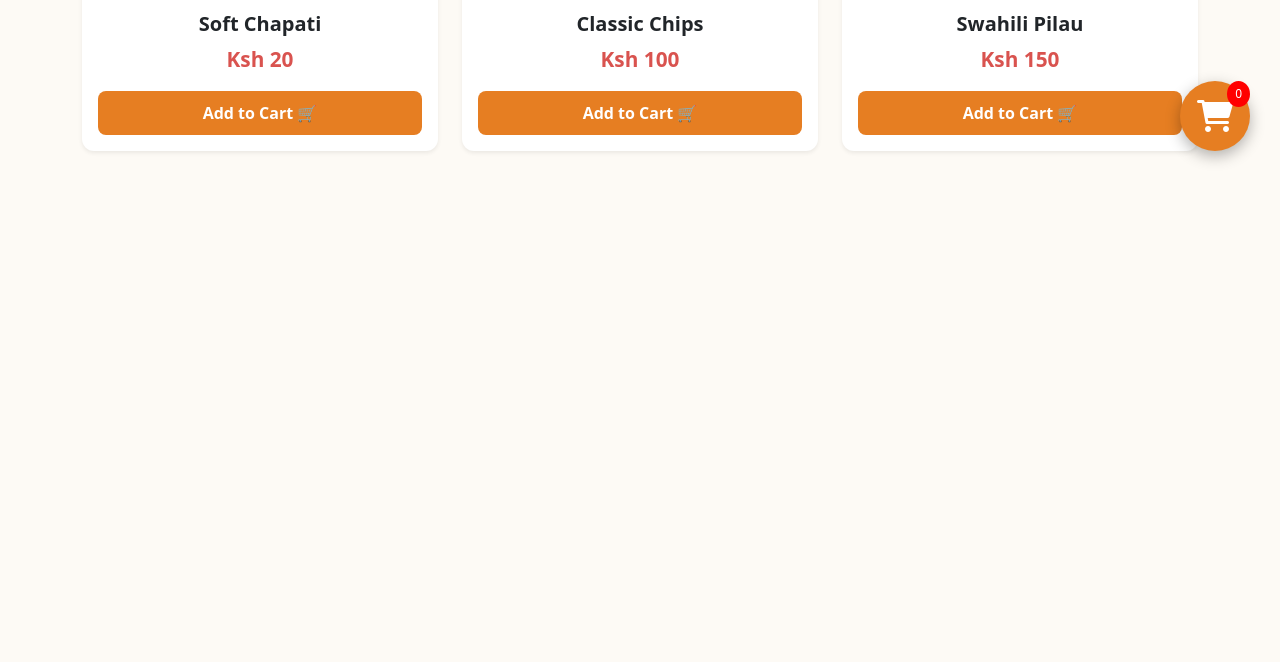
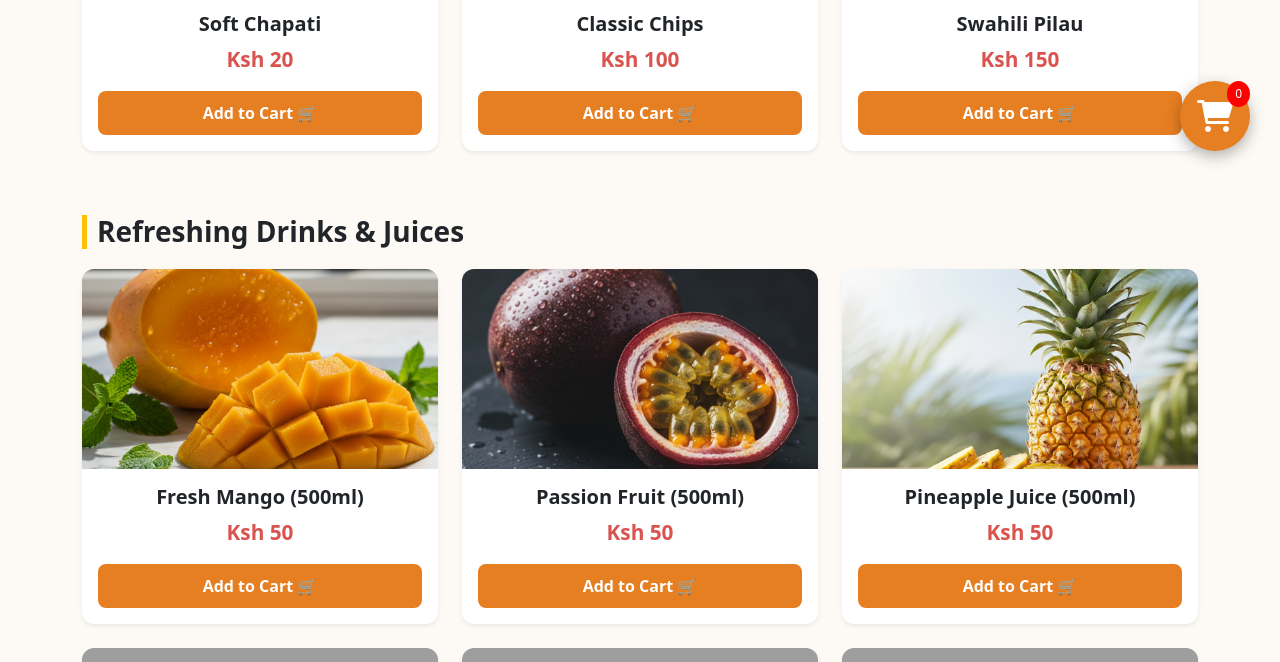
Before and after one commit to macfeighbitange1-dot/prince-kitchen, a Flask app: page / in a window 1280 px wide. Shown: the part 619-1281 px from the top of the page. Before the commit the page ends 781 px from the top, so only its background shows below. Run offline with Flask 3, Linux system fonts and the light colour scheme; data comes from the database, SQL or seed files in the repository; grey boxes are pictures that could not be loaded.

Commit message:
index.html

```diff
--- a/templates/index.html
+++ b/templates/index.html
@@ -44,13 +44,14 @@
         </div>
     </header>
 
-    <section id="menu" class="container py-5">
+    <main class="container py-5">
+        <section id="meals">
             <h3 class="category-header">Delicious Meals</h3>
             <div class="row">
                 {% for item in foods %}
                 <div class="col-md-4 mb-4">
                     <div class="card h-100 shadow-sm {% if item.stock <= 0 %}sold-out{% endif %}">
-                    <img src="{{ url_for('static', filename='images/' + item.img) }}" class="card-img-top menu-img">
+                        <img src="{{ url_for('static', filename='images/' + item.img) }}" class="card-img-top menu-img" alt="{{ item.name }}">
                         <div class="card-body text-center">
                             <h5 class="fw-bold">{{ item.name }}</h5>
                             <p class="price-tag">Ksh {{ item.price }}</p>
@@ -63,6 +64,27 @@
                 {% endfor %}
             </div>
         </section>
+
+        <section id="drinks">
+            <h3 class="category-header">Refreshing Drinks & Juices</h3>
+            <div class="row">
+                {% for item in juices %}
+                <div class="col-md-4 mb-4">
+                    <div class="card h-100 shadow-sm {% if item.stock <= 0 %}sold-out{% endif %}">
+                        <img src="{{ url_for('static', filename='images/' + item.img) }}" class="card-img-top menu-img" alt="{{ item.name }}">
+                        <div class="card-body text-center">
+                            <h5 class="fw-bold">{{ item.name }}</h5>
+                            <p class="price-tag">Ksh {{ item.price }}</p>
+                            <button class="order-btn w-100" onclick="addToCart('{{ item.name }}', {{ item.price }})">
+                                Add to Cart 🛒
+                            </button>
+                        </div>
+                    </div>
+                </div>
+                {% endfor %}
+            </div>
+        </section>
+    </main>
 
     <div class="modal fade" id="cartModal" tabindex="-1" aria-hidden="true">
         <div class="modal-dialog modal-md">
@@ -83,7 +105,7 @@
                         <div class="mb-3">
                             <label class="form-label">Phone Number (M-Pesa)</label>
                             <input type="text" name="phone" class="form-control" placeholder="e.g. 0712345678 or 0112345678" required>
-                            <small class="text-muted">Enter your M-Pesa number in any format.</small>
+                            <small class="text-muted">Enter your M-Pesa number (07..., 01..., or 254...)</small>
                         </div>
                         <input type="hidden" name="amount" id="form-total">
                         <button type="submit" id="pay-button" class="btn btn-success w-100 fw-bold py-2">
@@ -144,7 +166,7 @@
             updateUI();
         }
 
-        updateUI(); // Load cart on start
+        updateUI();
     </script>
 </body>
 </html>
```
Lines whose indentation alone changed are shown as unchanged.
